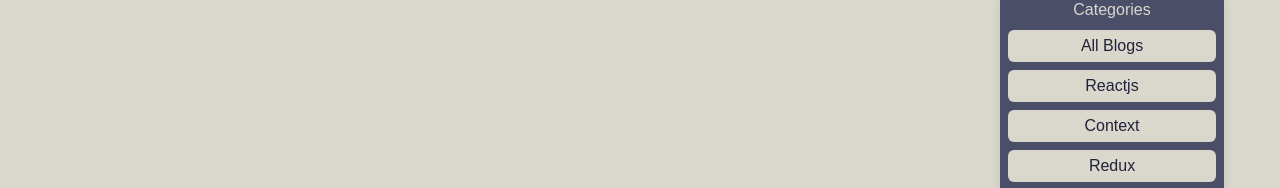
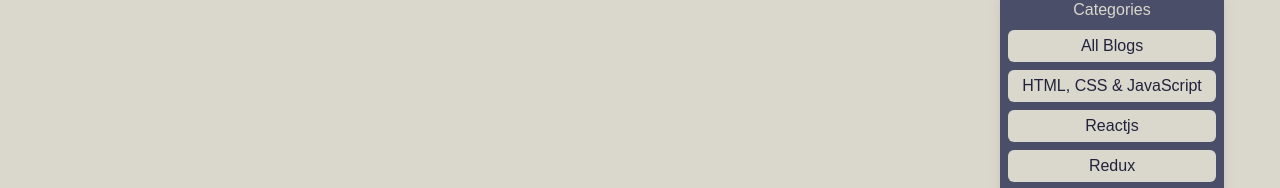
Before and after one commit to Sanjulaarora/Fullstack-My-Dev-Errors, a React (Create React App) app in the folder client/: page / in a window 1280 px wide. Shown: the part 514-702 px from the top of the page. Built offline with nearby package versions, Linux system fonts and the light colour scheme; no server answers; a web font is replaced by a local one.

Commit message:
changed categories

```diff
--- a/client/src/components/FilterSidebar.js
+++ b/client/src/components/FilterSidebar.js
@@ -9,9 +9,9 @@ const FilterSidebar = () => {
       <h1 className="text-center text-[#DAD7CD] text-xs media426:text-base font-anton rounded-md mt-1 p-[2px] media769:p-1">Categories</h1>
       <form className="flex flex-col">
         <button className="bg-[#DAD7CD] font-anton text-[#22223B] text-xs media426:text-base text-center rounded-md mt-1 hover:scale-105 p-[2px] media769:p-1" onClick={handleClick} value="">All Blogs</button>
+        <button className="bg-[#DAD7CD] font-anton text-[#22223B] text-xs media426:text-base text-center rounded-md mt-2 hover:scale-105 p-[2px] media769:p-1" onClick={handleClick} value="html, css & javascript">HTML, CSS & JavaScript</button>
         <button className="bg-[#DAD7CD] font-anton text-[#22223B] text-xs media426:text-base text-center rounded-md mt-2 hover:scale-105 p-[2px] media769:p-1" onClick={handleClick} value="reactjs" >Reactjs</button>
-        <button className="bg-[#DAD7CD] font-anton text-[#22223B] text-xs media426:text-base text-center rounded-md mt-2 hover:scale-105 p-[2px] media769:p-1" onClick={handleClick} value="context">Context</button>
-        <button className="bg-[#DAD7CD] font-anton text-[#22223B] text-xs media426:text-base text-center rounded-md mt-2 hover:scale-105 p-[2px] media769:p-1" onClick={handleClick} value="redux">Redux</button>
+        <button className="bg-[#DAD7CD] font-anton text-[#22223B] text-xs media426:text-base text-center rounded-md mt-2 hover:scale-105 p-[2px] media769:p-1" onClick={handleClick} value="context">Redux</button>
         <button className="bg-[#DAD7CD] font-anton text-[#22223B] text-xs media426:text-base text-center rounded-md mt-2 hover:scale-105 p-[2px] media769:p-1" onClick={handleClick} value="mern">Mern</button>
         <button className="bg-[#DAD7CD] font-anton text-[#22223B] text-xs media426:text-base text-center rounded-md mt-2 hover:scale-105 p-[2px] media769:p-1" onClick={handleClick} value="nextjs">Nextjs</button>
       </form>
--- a/client/src/components/NewBlog.js
+++ b/client/src/components/NewBlog.js
@@ -85,8 +85,8 @@ const NewBlog = () => {
             onChange={(e) => setBlogCategory(e.target.value)}
           />
           <datalist id="blog-category">
+            <option className="font-anton">html, css & javascript</option>
             <option className="font-anton">reactjs</option>
-            <option className="font-anton">context</option>
             <option className="font-anton">redux</option>
             <option className="font-anton">mern</option>
             <option className="font-anton">nextjs</option>
```
